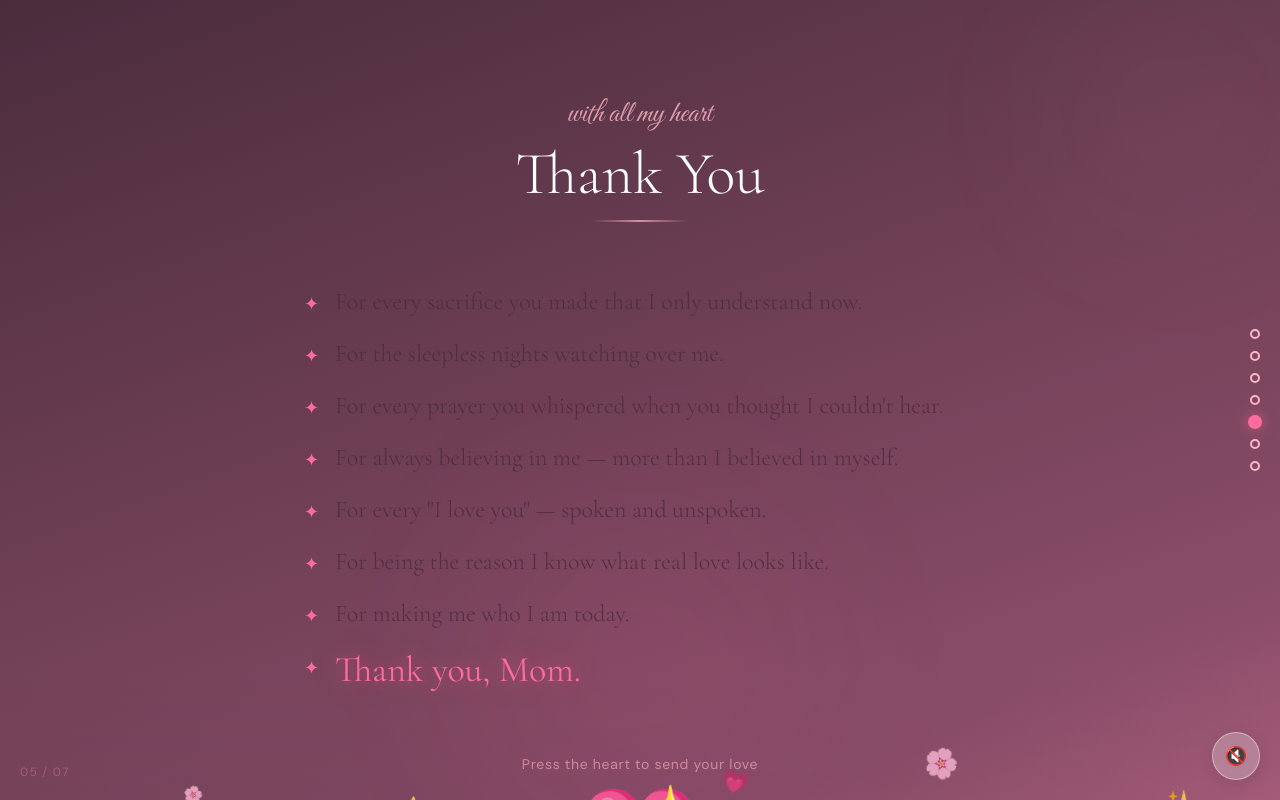
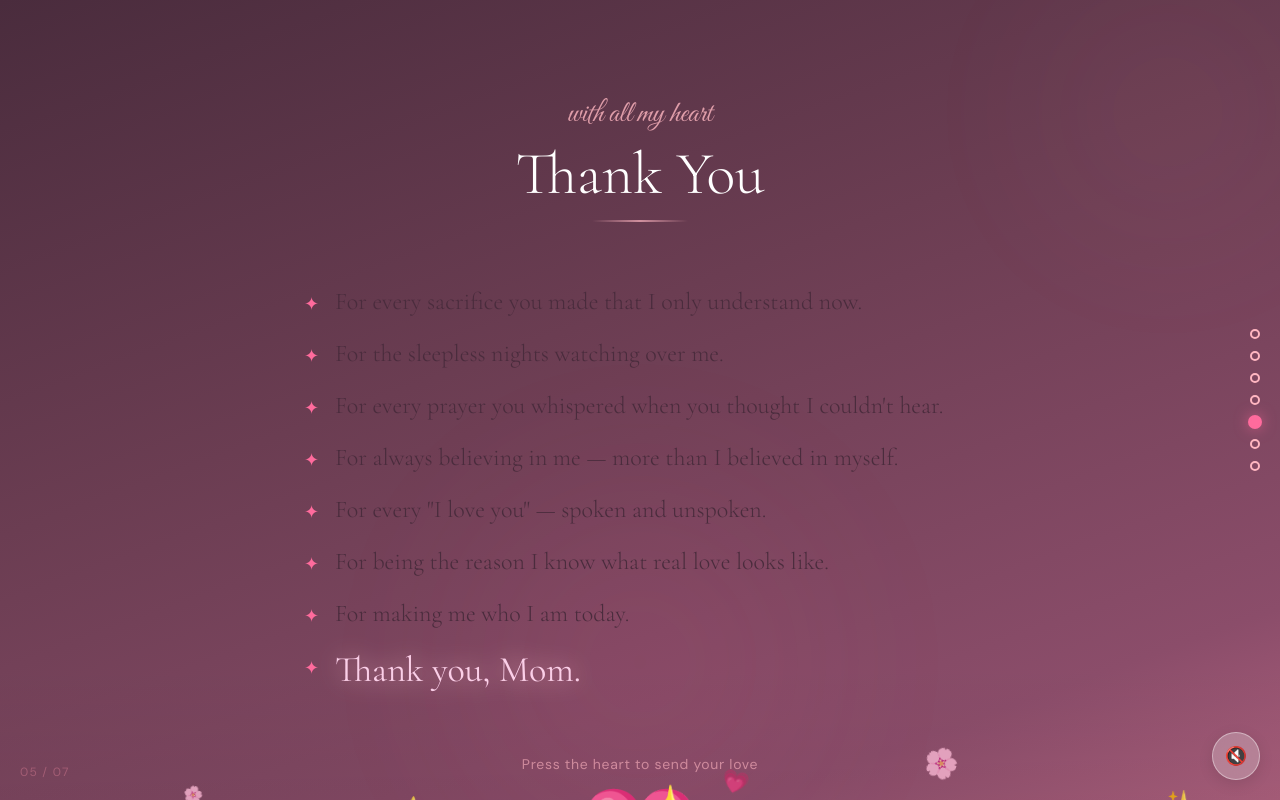
Before and after one commit to Spica581/Mother-s-Day, a React (Vite) app: page / in a window 1280 px wide. Both pictures are taken after a click on the button 1255 px from the left and 422 px from the top of the page. Shown: the top 800 px of the page. Built offline with nearby package versions, Linux system fonts and the light colour scheme.

Commit message:
Update ThankYouPage.jsx

```diff
--- a/src/pages/ThankYouPage.jsx
+++ b/src/pages/ThankYouPage.jsx
@@ -36,13 +36,15 @@ function ThankYouLine({ text, index }) {
       >
         ✦
       </motion.span>
-      <p className={`font-display font-light text-plum/85 leading-relaxed ${
-        text === 'Thank you, Mom.'
-          ? 'text-3xl md:text-4xl font-normal text-rose text-glow'
-          : 'text-xl md:text-2xl'
-      }`}>
-        {text}
-      </p>
+      <p
+        className={`font-display font-light text-rose-100 leading-relaxed ${
+          text === 'Thank you, Mom.'
+      ? 'text-3xl md:text-4xl font-normal text-pink-200 drop-shadow-[0_0_12px_rgba(255,192,203,0.8)]'
+      : 'text-xl md:text-2xl'
+  }`}
+>
+  {text}
+</p>
     </motion.div>
   )
 }
```
